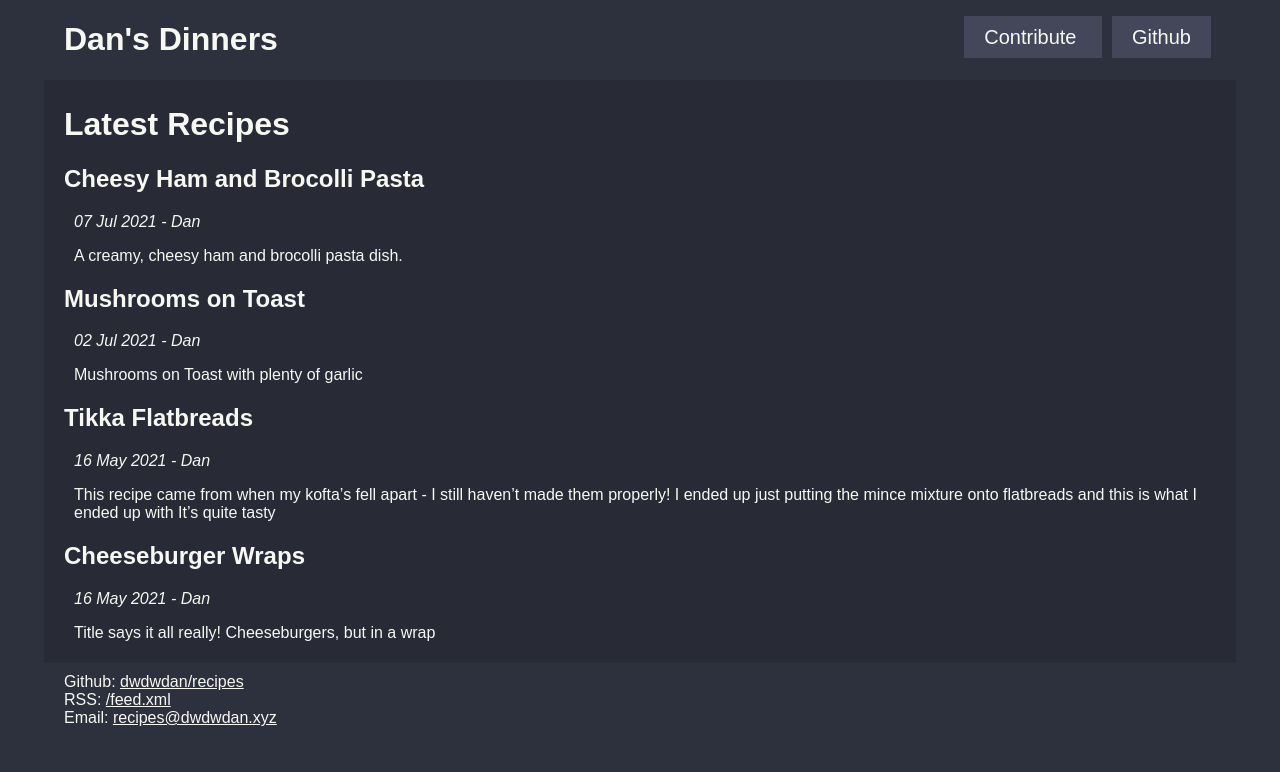
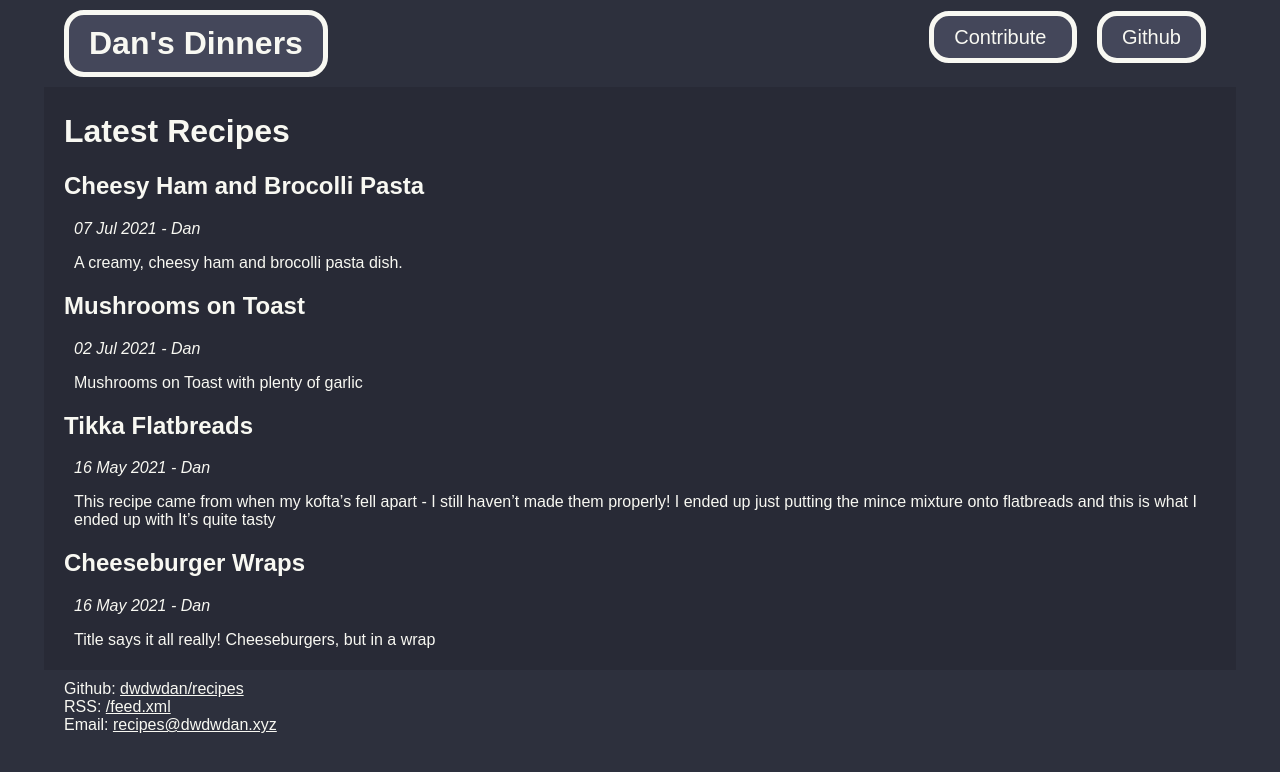
Before and after one commit to dwdwdan/recipes, a Jekyll site: the page built from index.html, in a window 1280 px wide. Shown: the top 772 px of the page. Built offline with Jekyll 4.4.1, drawn with Linux system fonts in a browser that asks for light colours.

Commit message:
Shape navigation Bar

```diff
--- a/_includes/navigation.html
+++ b/_includes/navigation.html
@@ -1,6 +1,6 @@
 <div id="navmenu">
-  <div>
-    <h1><a href="{{root_url}}" id="pagetitle">Dan's Dinners</a></h1>
+  <div id="pagetitle">
+    <h1><a href="{{root_url}}/index.html">Dan's Dinners</a></h1>
   </div>
   <div>
   <ul>
--- a/_sass/main.scss
+++ b/_sass/main.scss
@@ -38,6 +38,21 @@ a {
 	justify-content: space-between;
 }
 
+#pagetitle a{
+	padding: 10px 20px;
+	display: flex;
+	background-color: var(--tertiary-bg-color);
+	margin: 10px 0px;
+	border: 5px solid;
+	border-color: var(--highlight-color);
+	border-radius: 20px;
+}
+
+
+#pagetitle h1{
+	margin: auto;
+}
+
 #navmenu ul{
 	list-style-type: none;
 	margin-left: auto;
@@ -51,14 +66,14 @@ a {
 
 #navmenu ul a{
 	padding: 10px 20px;
-	margin: 0px 5px;
+	margin: 0px 10px;
 	background-color: var(--tertiary-bg-color);
 	font-size: 20px;
+	border: 5px solid;
+	border-color: var(--highlight-color);
+	border-radius: 20px;
 }
 
-#navmenu ul a:hover{
-	background-color: var(--hover-bg-color);
-}
 
 
 .recipeDetails{
```
